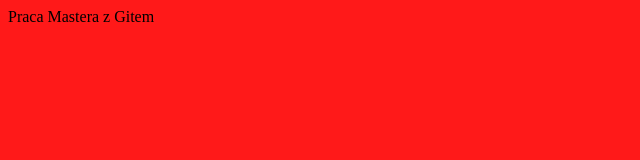
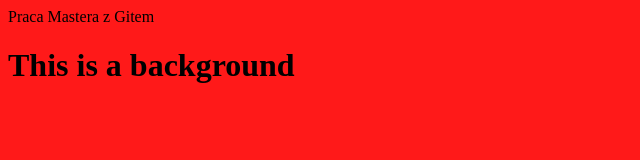
Before and after one commit to AndrzejHarnas/GiTLearn, a plain HTML site: page index.html in a window 1280 px wide. Shown: the whole page, without its empty margins (0-640 px from the left). Drawn offline with Linux system fonts and the light colour scheme.

Commit message:
add head

```diff
--- a/index.html
+++ b/index.html
@@ -7,6 +7,7 @@
   </head>
   <body>
     Praca Mastera z Gitem
+    <h1>This is a background</h1>
     <script type="text/javascript" src="script.js">
     </script>
   </body>
```
